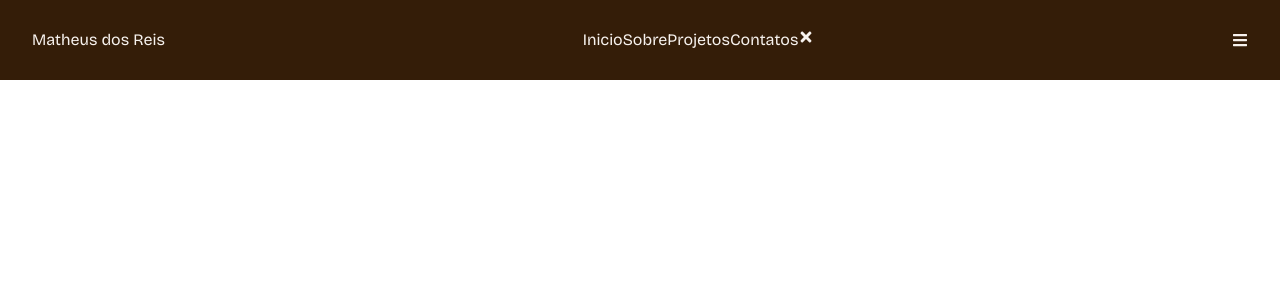
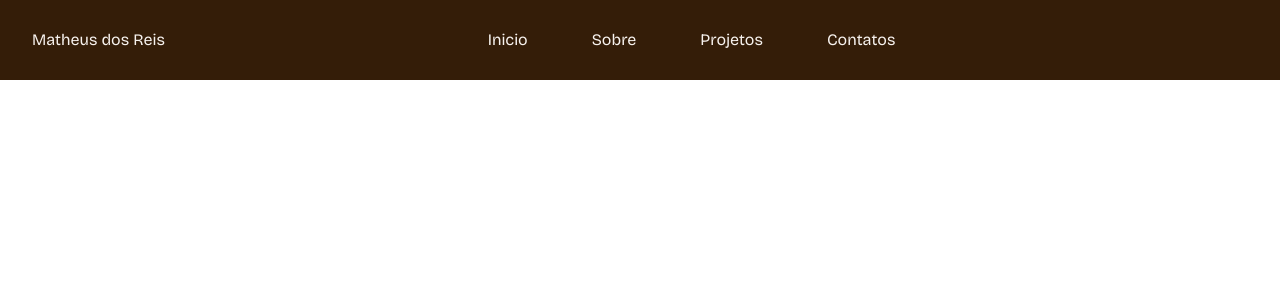
Before and after one commit to Reis567/my-resume, a React (Vite) app: page / in a window 1280 px wide. Shown: the top 300 px of the page. Built offline with nearby package versions, Linux system fonts and the light colour scheme.

Commit message:
responsive navbar

```diff
--- a/src/App.css
+++ b/src/App.css
@@ -7,3 +7,20 @@
   --black:#000000;
   --brown:#341d08;
 }
+
+.nav-btn{
+  visibility: hidden;
+  opacity: 0;
+  font-size: 30px;
+}
+.nav-close-btn{
+  position: absolute;
+  top: 2rem;
+  right: 2rem;
+}
+@media only screen and (max-width:1024px){
+  .nav-btn{
+    visibility: visible;
+    opacity: 1;
+  }
+}
--- a/src/components/Header/Header.styles.ts
+++ b/src/components/Header/Header.styles.ts
@@ -10,4 +10,34 @@ export const Container = styled.div`
   height: 80px;
   padding: 2rem;
   color: #f7f2ee;
+
+  &.responsive_nav {
+    transform:none;
+  }
 `;
+
+export const Nav = styled.nav<{isOpen:boolean}>`
+
+
+    @media only screen and  (max-width: 1024px) {
+    position: fixed;
+    top: 0;
+    left: 0;
+    height: 100%;
+    width: 100%;
+    display: flex;
+    align-items: center;
+    justify-content: center;
+    flex-direction: column;
+    gap: 1.5rem;
+    background-color: #341d08;
+    transition: 1s;
+    transform: translateY(${(props) => (props.isOpen ? '0' : '-100vh')});
+    }
+`
+
+
+export const NavLink = styled.a`
+margin: 0 2rem;
+color: #f7f2ee;
+`
--- a/src/components/Header/Header.tsx
+++ b/src/components/Header/Header.tsx
@@ -1,14 +1,13 @@
-import React from 'react';
-import { useRef } from 'react';
+import React, { useState } from 'react';
 import {FaBars, FaTimes} from 'react-icons/fa'
-import { Container } from './Header.styles';
+import { Container,Nav,NavLink } from './Header.styles';
 
 const Header: React.FC = () => {
-    const navRef = useRef<HTMLDivElement | null>(null);
+    const [isNavOpen, setIsNavOpen] = useState(false);
 
-    const showNavBar = () =>{
-        navRef.current.classList.toggle("responsive_nav")
-    }
+    const toggleNavBar = () => {
+      setIsNavOpen(!isNavOpen);
+    };
 
 
   return (
@@ -16,17 +15,17 @@ const Header: React.FC = () => {
     <h3>
         Matheus dos Reis
     </h3>
-    <nav ref={navRef}>
-        <a href="#">Inicio</a>
-        <a href="#">Sobre</a>
-        <a href="#">Projetos</a>
-        <a href="#">Contatos</a>
-        <button className='nav-btn nav-close-btn' onClick={showNavBar}>
+    <Nav isOpen={isNavOpen} as="div">
+        <NavLink href="#">Inicio</NavLink>
+        <NavLink href="#">Sobre</NavLink>
+        <NavLink href="#">Projetos</NavLink>
+        <NavLink href="#">Contatos</NavLink>
+        <button className='nav-btn nav-close-btn' onClick={toggleNavBar}>
             <FaTimes/>
         </button>
-    </nav>
+    </Nav>
 
-    <button className='nav-btn' onClick={showNavBar}>
+    <button className='nav-btn' onClick={toggleNavBar}>
             <FaBars/>
     </button>
 
```
